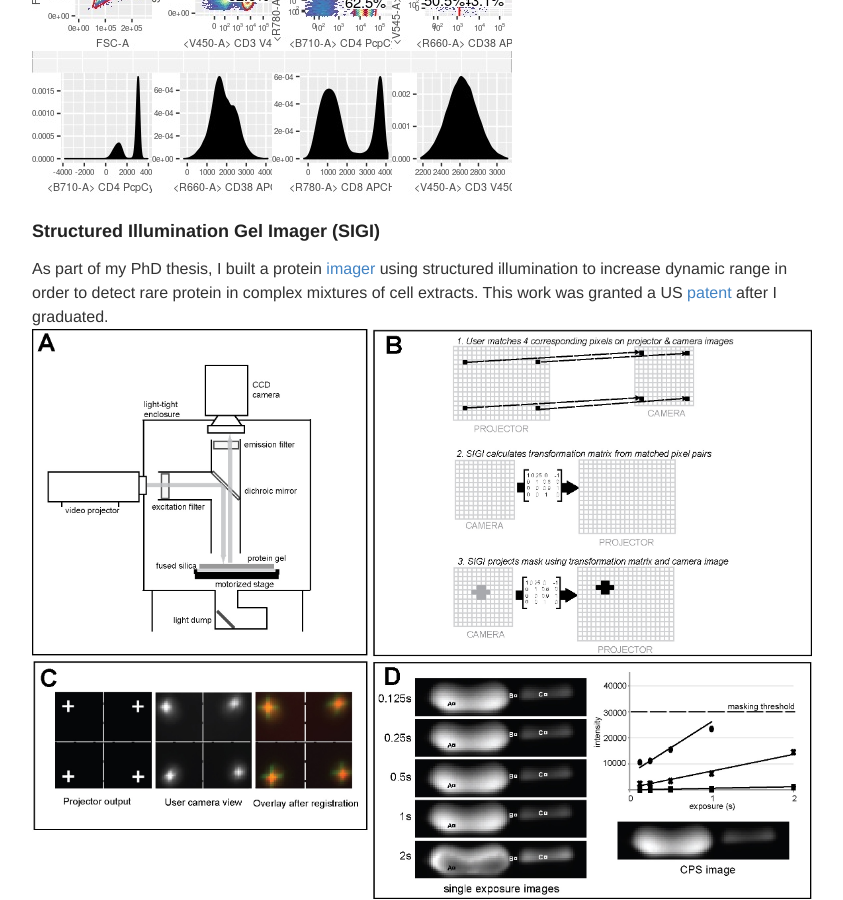
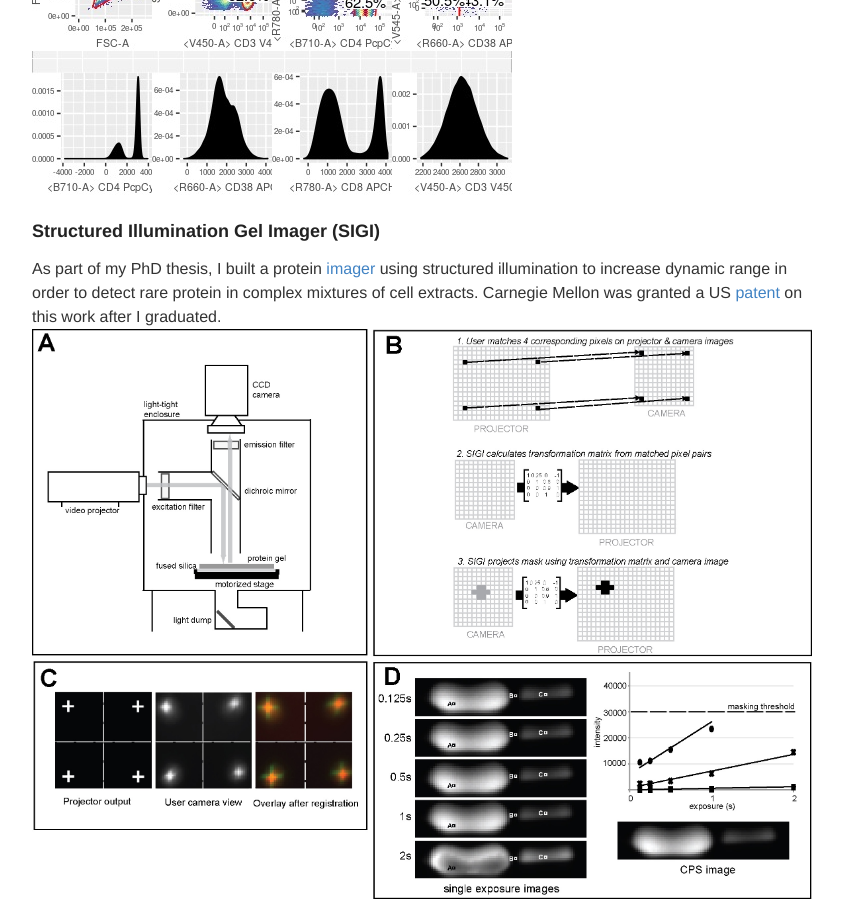
Before and after one commit to ptvan/ptvan.github.io, a Jekyll site: the page built from research.md, in a window 1280 px wide and 900 px high, scrolled down 835 px. Shown: the whole window, without its empty margins (218-1061 px from the left). Built offline with Jekyll 4.4.1, drawn with Linux system fonts in a browser that asks for light colours.

Commit message:
updated link to patent

```diff
--- a/research.md
+++ b/research.md
@@ -21,7 +21,7 @@
 ![ggCyto](/images/ggcyto-example.jpg "ggcyto-example.jpg")
 
 ### Structured Illumination Gel Imager (SIGI)
-As part of my PhD thesis, I built a protein [imager](https://www.ncbi.nlm.nih.gov/pubmed/24935033) using structured illumination to increase dynamic range in order to detect rare protein in complex mixtures of cell extracts. This work was granted a US [patent](http://www.freepatentsonline.com/10362237.html) after I graduated.
+As part of my PhD thesis, I built a protein [imager](https://www.ncbi.nlm.nih.gov/pubmed/24935033) using structured illumination to increase dynamic range in order to detect rare protein in complex mixtures of cell extracts. Carnegie Mellon was granted a US [patent](https://patents.justia.com/patent/10362237) on this work after I graduated.
 ![SIGI overview](/images/SIGI-operation.jpg "SIGI-operation.jpg")
 
 ### Archeal oxidative stress response network
```
